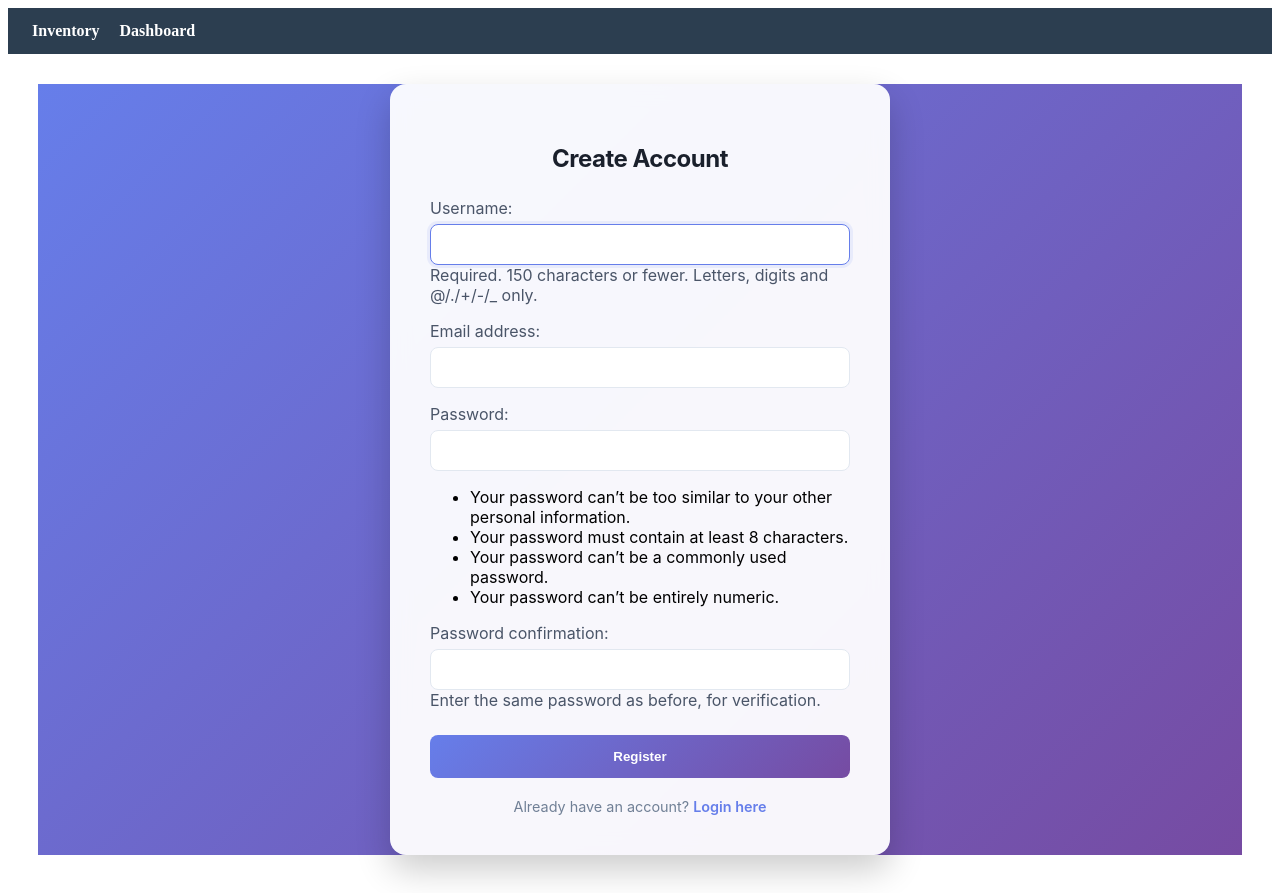
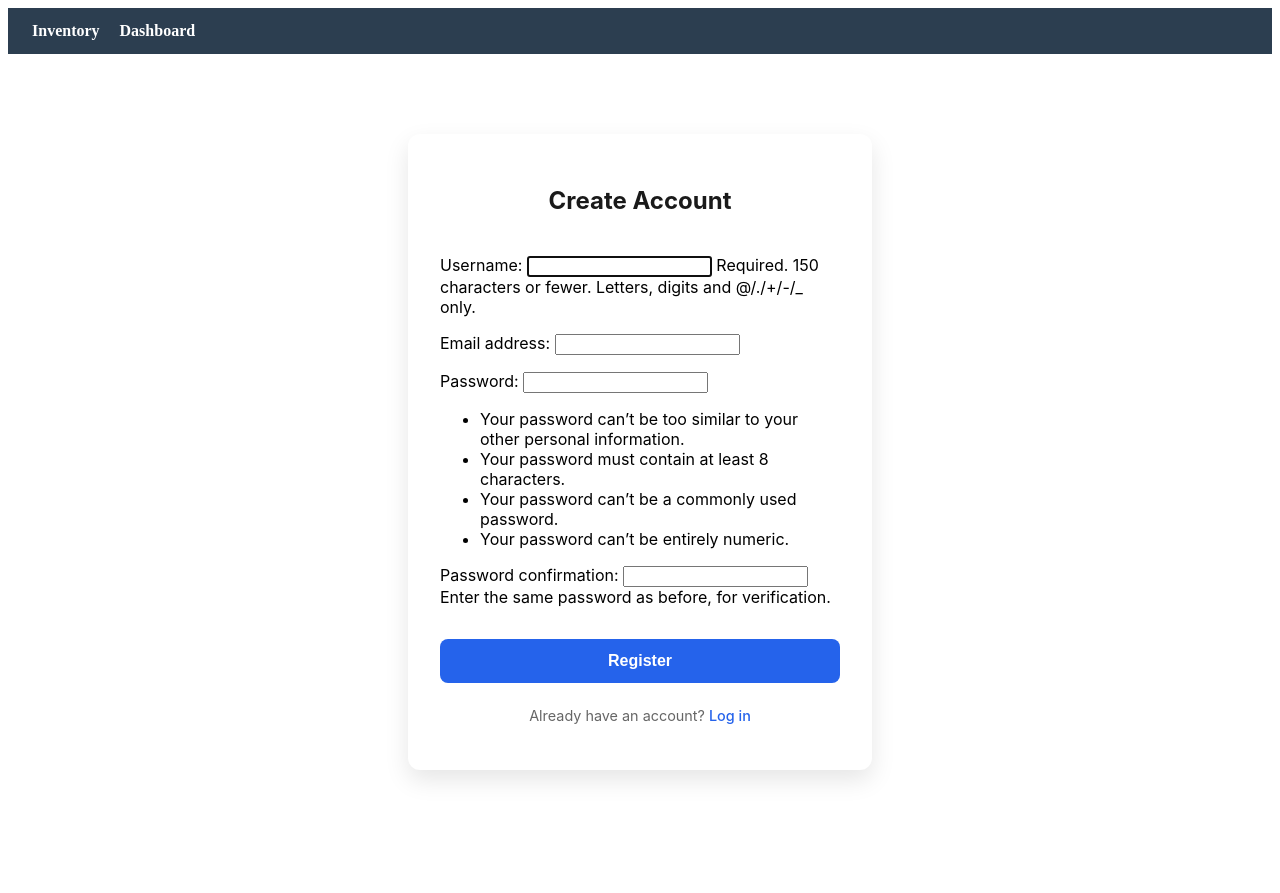
Before and after one commit to Shubhamovale/gold-shop-management, a Django app: page /register/register/ in a window 1280 px wide. After the commit the page ends 780 px from the top, so only its background shows below. Run offline with Django 5.2, Linux system fonts and the light colour scheme.

Commit message:
Added login and registration system

```diff
--- a/templates/register.html
+++ b/templates/register.html
@@ -1,95 +1,23 @@
 {% extends "base.html" %}
 
 {% block content %}
-<style>
-    :root {
-        --primary-gradient: linear-gradient(135deg, #667eea 0%, #764ba2 100%);
-    }
-    .auth-wrapper {
-        min-height: 90vh;
-        display: flex;
-        align-items: center;
-        justify-content: center;
-        background: var(--primary-gradient);
-        font-family: 'Inter', system-ui, sans-serif;
-    }
-    .register-card {
-        background: rgba(255, 255, 255, 0.95);
-        backdrop-filter: blur(10px);
-        padding: 40px;
-        border-radius: 16px;
-        box-shadow: 0 15px 35px rgba(0,0,0,0.2);
-        width: 100%;
-        max-width: 420px;
-    }
-    .register-card h2 {
-        text-align: center;
-        margin-bottom: 25px;
-        color: #1a202c;
-        font-weight: 700;
-        letter-spacing: -0.5px;
-    }
-    /* Style Django's form p tags */
-    .register-card p {
-        margin-bottom: 15px;
-        color: #4a5568;
-    }
-    .register-card input {
-        width: 100%;
-        padding: 12px;
-        border: 1.5px solid #e2e8f0;
-        border-radius: 8px;
-        margin-top: 6px;
-        transition: border-color 0.2s;
-        box-sizing: border-box; /* Prevents overflow */
-    }
-    .register-card input:focus {
-        outline: none;
-        border-color: #667eea;
-        box-shadow: 0 0 0 3px rgba(102, 126, 234, 0.1);
-    }
-    .btn-register {
-        width: 100%;
-        padding: 14px;
-        background: var(--primary-gradient);
-        color: white;
-        border: none;
-        border-radius: 8px;
-        font-weight: 600;
-        cursor: pointer;
-        margin-top: 10px;
-        transition: transform 0.1s;
-    }
-    .btn-register:active {
-        transform: scale(0.98);
-    }
-    .login-footer {
-        text-align: center;
-        margin-top: 20px;
-        font-size: 0.9rem;
-        color: #718096;
-    }
-    .login-footer a {
-        color: #667eea;
-        text-decoration: none;
-        font-weight: 600;
-    }
-</style>
+<div style="max-width: 400px; margin: 50px auto; padding: 2rem; border-radius: 12px; box-shadow: 0 10px 25px rgba(0,0,0,0.1); background: #fff; font-family: 'Inter', sans-serif;">
+    <h2 style="text-align: center; color: #1a1a1a; margin-bottom: 1.5rem; font-weight: 700;">Create Account</h2>
 
-<div class="auth-wrapper">
-    <div class="register-card">
-        <h2>Create Account</h2>
+    <form method="post" style="display: flex; flex-direction: column; gap: 1rem;">
+        {% csrf_token %}
 
-        <form method="post">
-            {% csrf_token %}
+        <div class="form-group">
             {{ form.as_p }}
-            <button type="submit" class="btn-register">Register</button>
-        </form>
+        </div>
 
-        <div class="login-footer">
-            Already have an account?
-            <a href="{% url 'login' %}">Login here</a>
-        </div>
-    </div>
+        <button type="submit" style="width: 100%; padding: 0.8rem; border: none; border-radius: 8px; background: #2563eb; color: white; font-size: 1rem; font-weight: 600; cursor: pointer; transition: background 0.3s ease;">
+            Register
+        </button>
+    </form>
+
+    <p style="text-align: center; margin-top: 1.5rem; font-size: 0.9rem; color: #666;">
+        Already have an account? <a href="/login" style="color: #2563eb; text-decoration: none; font-weight: 500;">Log in</a>
+    </p>
 </div>
 {% endblock %}
```
